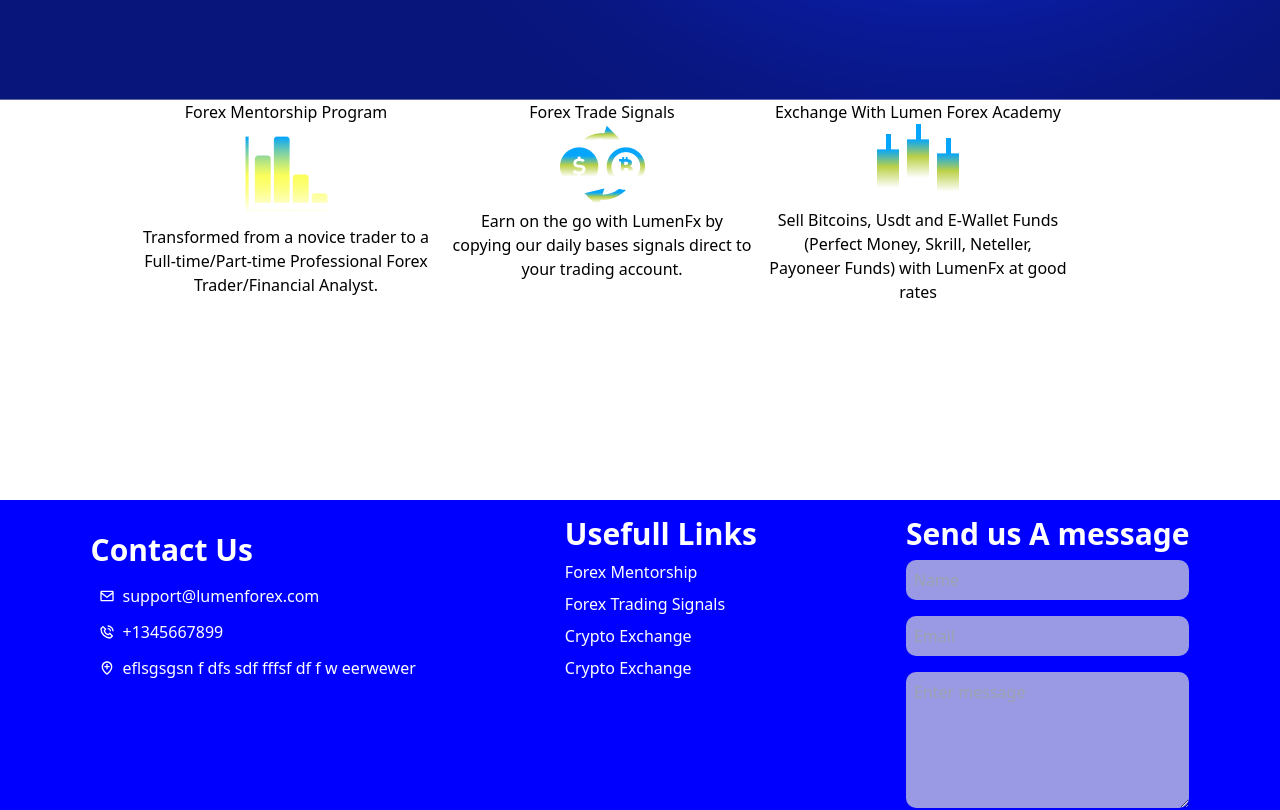
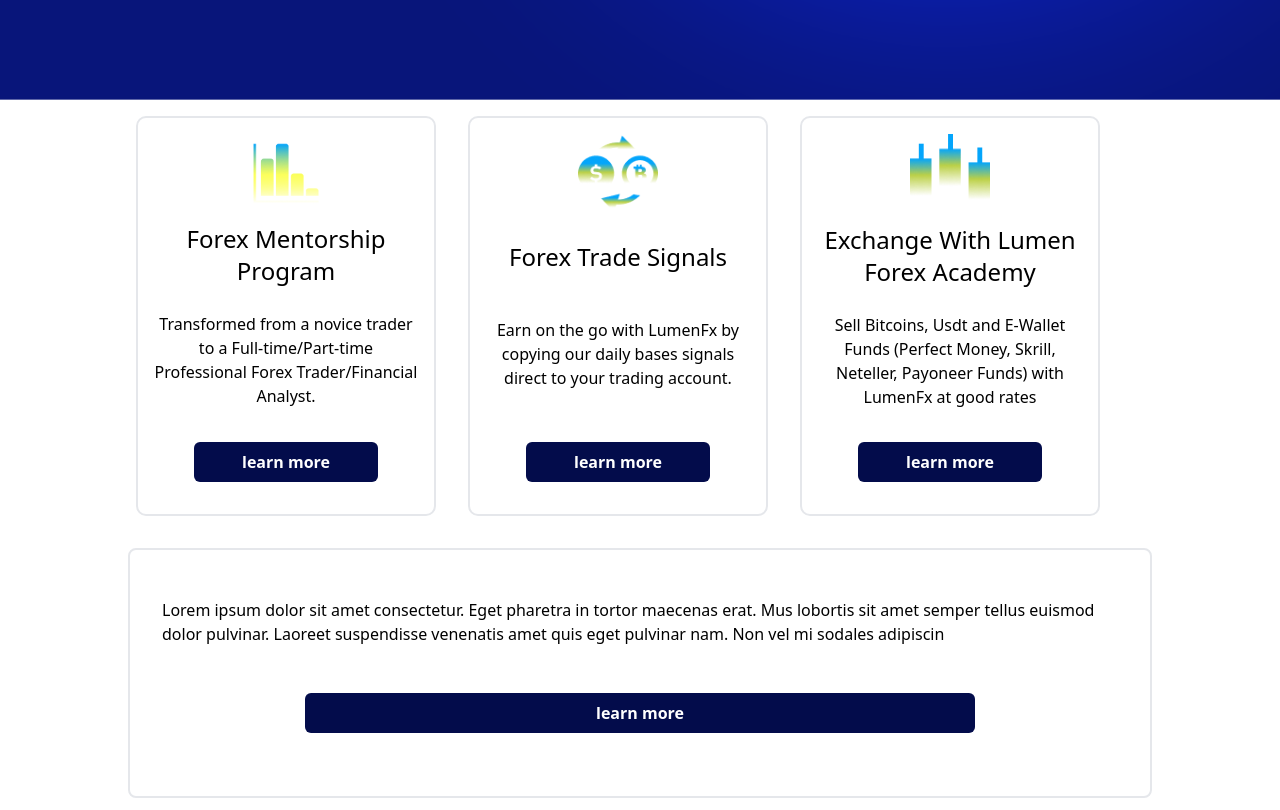
Before and after one commit to Nanocodes-Programming/forex-bang-frontend, a React (Create React App) app: page / in a window 1280 px wide. Shown: the part 700-1510 px from the top of the page. Built offline with nearby package versions, Linux system fonts and the light colour scheme.

Commit message:
card details

```diff
--- a/src/components/Services.jsx
+++ b/src/components/Services.jsx
@@ -25,17 +25,41 @@
 
 const Services = () => {
   return (
-    <div className="flex w-[80%] m-auto">
+    <>
+      <div className="flex w-[80%] m-auto gap-4">
         {service_data.map((service) => {
           return (
-          <div className="min-h-[400px] w-[300px] text-center rounded-[10px] mx-[0.5rem]">
-            {service.title}
-            <img src={service.image} alt="" className="m-auto" />
-            {service.descrition}
+            <div
+              className="min-h-[400px] w-[300px] text-center rounded-[10px] bg-gradient-to-r-yellow-blue-white
+          my-[1rem] mx-[0.5rem] border-2 p-[1rem] flex flex-col justify-between"
+            >
+              <div>
+                <img src={service.image} alt="" className="m-auto w-[30%]" />
+              </div>
+              <p className="text-2xl my-[0.5rem]">{service.title}</p>
+
+              <p className="my-[1rem]"> {service.descrition}</p>
+
+              <button className="w-[70%] mx-auto my-[1rem] rounded-md text-white font-bold py-[0.5rem] bg-[#030C4B] hover:bg-[#2ECBF1] hover:text-[#030C4B]">
+                learn more
+              </button>
             </div>
           );
         })}
       </div>
+
+      <div className="w-[80%] m-auto my-4 border-2 rounded-lg p-[2rem] min-h-[250px] flex flex-col justify-around">
+        <p>
+          Lorem ipsum dolor sit amet consectetur. Eget pharetra in tortor
+          maecenas erat. Mus lobortis sit amet semper tellus euismod dolor
+          pulvinar. Laoreet suspendisse venenatis amet quis eget pulvinar nam.
+          Non vel mi sodales adipiscin
+        </p>
+        <button className="w-[70%] block m-auto my-[1rem] rounded-md text-white font-bold py-[0.5rem] bg-[#030C4B] hover:bg-[#2ECBF1] hover:text-[#030C4B]">
+          learn more
+        </button>
+      </div>
+    </>
   );
 };
 
```
Lines whose indentation alone changed are shown as unchanged.
